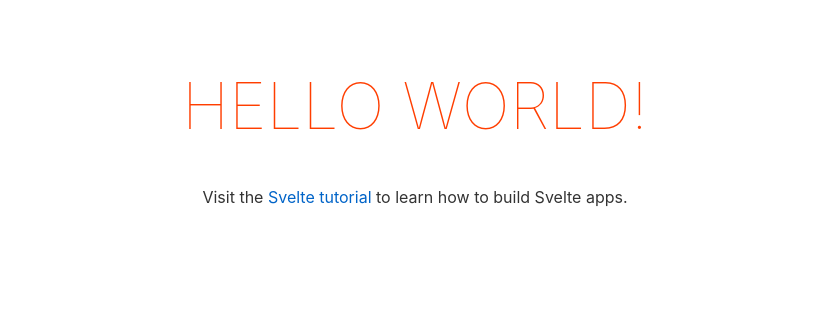
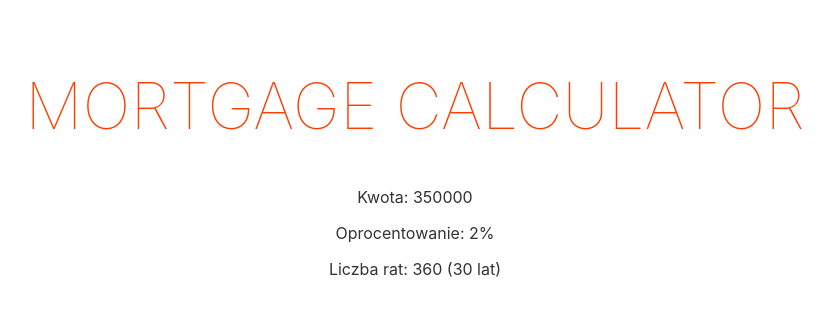
Before and after one commit to adamwroo/svelte-mortgage-calculator, a Svelte app: page / in a window 1280 px wide. Shown: the top 316 px of the page, without its empty margins (225-1057 px from the left). Built offline with nearby package versions, Linux system fonts and the light colour scheme.

Commit message:
MortgageInfo component added; mechanism to save mortgage in localStorage added

```diff
--- a/src/App.svelte
+++ b/src/App.svelte
@@ -1,10 +1,11 @@
 <script>
-	export let name;
+	import { mortgage } from './stores';
+	import MortgageInfo from './components/MortgageInfo.svelte'
 </script>
 
 <main>
-	<h1>Hello {name}!</h1>
-	<p>Visit the <a href="https://svelte.dev/tutorial">Svelte tutorial</a> to learn how to build Svelte apps.</p>
+	<h1>Mortgage Calculator</h1>
+	<MortgageInfo bind:mortgage={$mortgage} />
 </main>
 
 <style>
--- /dev/null
+++ b/src/components/MortgageInfo.svelte
@@ -0,0 +1,14 @@
+<script>
+    import { toYearsAndMonthsHint } from '../utils';
+    export let mortgage;
+</script>
+
+<p>
+    Kwota: {mortgage.amount}
+</p>
+<p>
+    Oprocentowanie: {mortgage.interestRate}%
+</p>
+<p>
+    Liczba rat: {mortgage.numberOfPayments} ({ toYearsAndMonthsHint(mortgage.numberOfPayments) })
+</p>
--- /dev/null
+++ b/src/localStore.js
@@ -0,0 +1,23 @@
+import { writable } from 'svelte/store';
+
+export const localStore = (key, initial) => {                 // receives the key of the local storage and an initial value
+  const toString = (value) => JSON.stringify(value, null, 2)  // helper function
+  const toObj = JSON.parse                                    // helper function
+
+  if (localStorage.getItem(key) === null) {                   // item not present in local storage
+    localStorage.setItem(key, toString(initial))              // initialize local storage with initial value
+  }
+
+  const saved = toObj(localStorage.getItem(key))              // convert to object
+
+  const { subscribe, set, update } = writable(saved)          // create the underlying writable store
+
+  return {
+    subscribe,
+    set: (value) => {
+      localStorage.setItem(key, toString(value))              // save also to local storage as a string
+      return set(value)
+    },
+    update
+  }
+}
--- a/src/main.js
+++ b/src/main.js
@@ -1,10 +1,7 @@
 import App from './App.svelte';
 
 const app = new App({
-	target: document.body,
-	props: {
-		name: 'world'
-	}
+	target: document.body
 });
 
 export default app;
--- /dev/null
+++ b/src/stores.js
@@ -0,0 +1,4 @@
+import { localStore } from "./localStore";
+
+const initialMorgage = { amount: 350000, interestRate: 2, numberOfPayments: 360 };
+export const mortgage = localStore('mortgage-info', initialMorgage);
--- /dev/null
+++ b/src/utils.js
@@ -0,0 +1,63 @@
+export const toYearsAndMonthsHint = (totalMonths) => {
+    let hint = '';
+    let negativeSign = '- ';
+    if (totalMonths < 0)
+    {
+        totalMonths = Math.abs(totalMonths);
+        hint += negativeSign;
+    }
+
+    let years = Math.floor(totalMonths / 12); // get whole years
+    let months = totalMonths % 12;
+    // years part
+    if (years == 0 && months == 0)
+    {
+        return '0'; // return plain '0'
+    }
+    else if (years == 0 && months != 0)
+    {
+        hint += '';
+    }
+    else if (years == 1)
+    {
+        hint += `${years} rok`;
+    }
+    else if (years % 100 == 11 || years % 100 == 12 || years % 100 == 13 || years % 100 == 14)
+    {
+        hint += `${years} lat`;
+    }
+    else if (years % 10 == 2 || years % 10 == 3 || years % 10 == 4)
+    {
+        hint += `${years} lata`;
+    }
+    else
+    {
+        hint += `${years} lat`;
+    }
+
+    // months part
+    if (months == 0)
+    {
+        return hint; // return just years
+    }
+
+    hint += hint && hint !== negativeSign ? ' i ' : '';
+    if (months == 1)
+    {
+        hint += `${months} miesiąc`;
+    }
+    else if (months % 100 == 11 || months % 100 == 12 || months % 100 == 13 || months % 100 == 14)
+    {
+        hint += `${months} miesięcy`;
+    }
+    else if (months % 10 == 2 || months % 10 == 3 || months % 10 == 4)
+    {
+        hint += `${months} miesięce`;
+    }
+    else
+    {
+        hint += `${months} miesięcy`;
+    }
+
+    return hint;
+}
```
